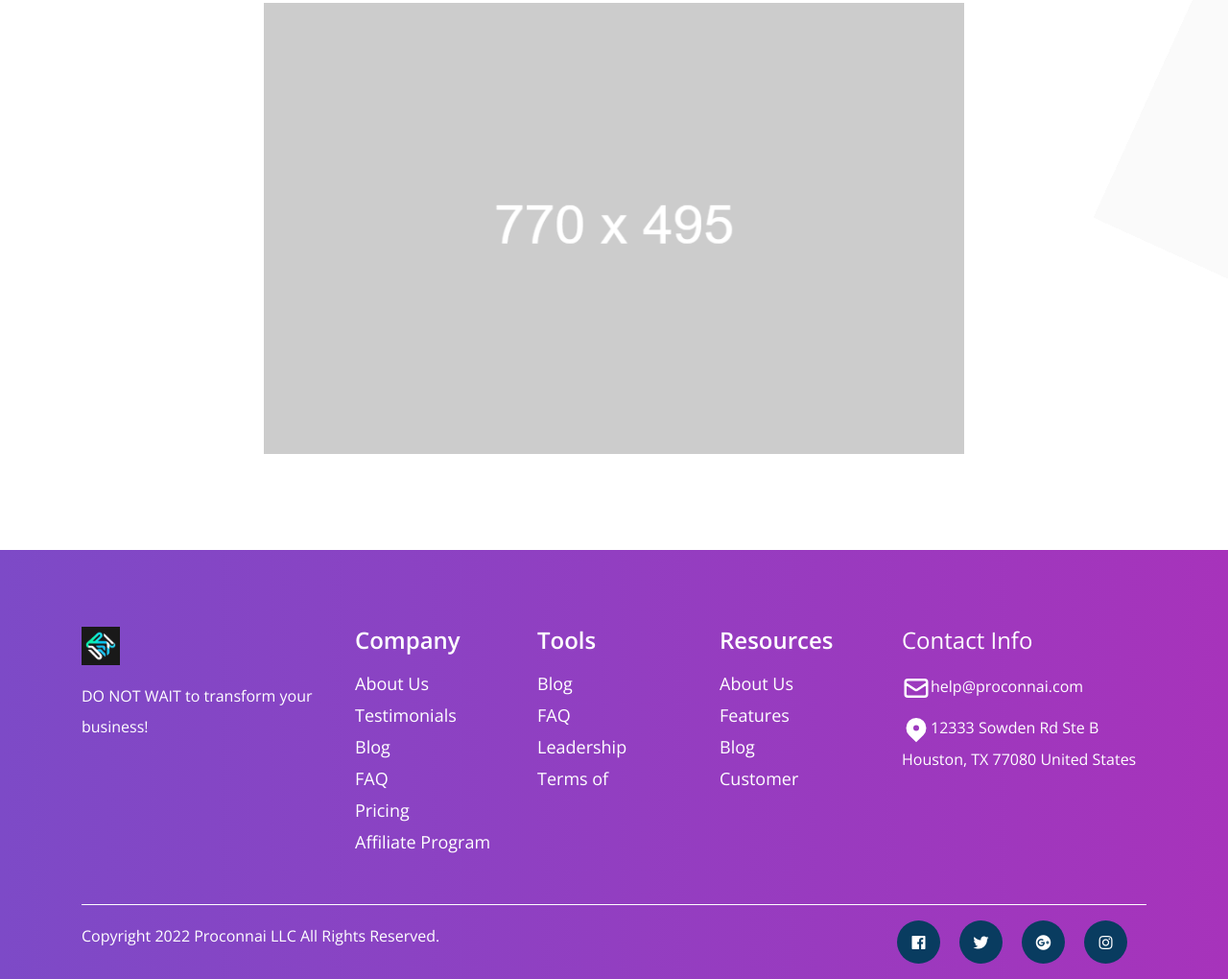
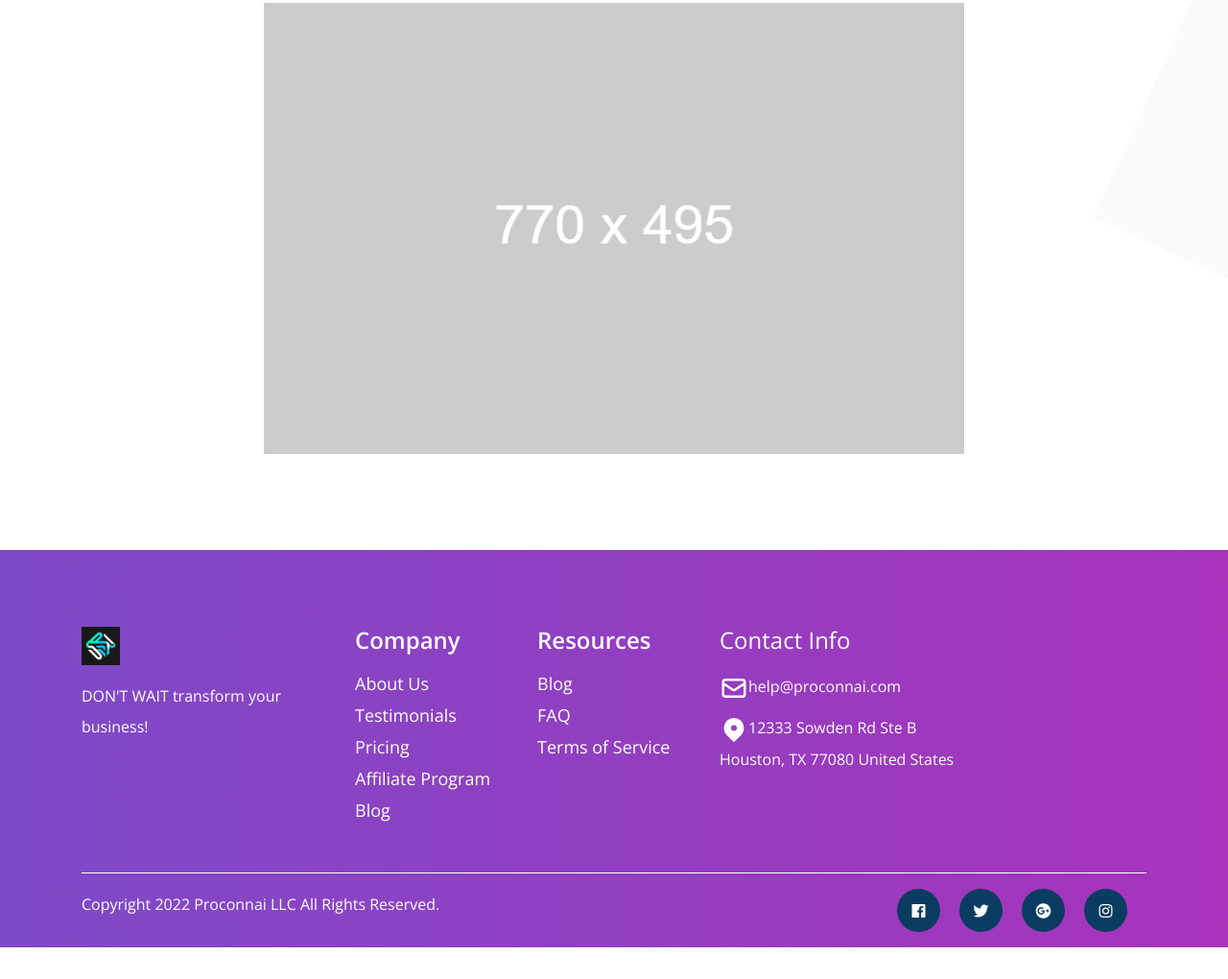
Before and after one commit to Proconnai/website, a plain HTML site: page index.html in a window 1280 px wide. Shown: the part 4916-5936 px from the top of the page at 96% size. After the commit the page ends 5903 px from the top, so only its background shows below. Drawn offline with nearby package versions, Linux system fonts and the light colour scheme; files whose address does not match are found by name.

Commit message:
Update index.html
fix a html span error

```diff
--- a/index.html
+++ b/index.html
@@ -306,7 +306,7 @@
                             </div>
                             <div class="widget">
                                 <div class="textwidget">
-                                    <p class="mt-3"><span></span>DO NOT WAIT to transform your business!</span></p>
+                                    <p class="mt-3"><span>DON'T WAIT  transform your business!</span></p>
                                 </div>
                             </div>
                         </div>
@@ -317,23 +317,9 @@
                                     <ul id="menu-footer1" class="menu">
                                         <li class="menu-item"><a href="#">About Us</a></li>
                                         <li class="menu-item"><a href="#">Testimonials</a></li>
-                                        <li class="menu-item"><a href="#">Blog</a></li>
-                                        <li class="menu-item"><a href="#">FAQ</a></li>
                                         <li class="menu-item"><a href="#">Pricing</a></li>
                                         <li class="menu-item"><a href="#">Affiliate Program</a></li>
-                                    </ul>
-                                </div>
-                            </div>
-                        </div>
-                        <div class="col-lg-2 col-md-6 col-sm-6 ">
-                            <div class="widget">
-                                <h4 class="footer-title iq-rmt-30">Tools</h4>
-                                <div class="menu-footer2-container">
-                                    <ul id="menu-footer2" class="menu">
                                         <li class="menu-item"><a href="#">Blog</a></li>
-                                        <li class="menu-item"><a href="#">FAQ</a></li>
-                                        <li class="menu-item"><a href="#">Leadership</a></li>
-                                        <li class="menu-item"><a href="#">Terms of</a></li>
                                     </ul>
                                 </div>
                             </div>
@@ -341,12 +327,11 @@
                         <div class="col-lg-2 col-md-6 col-sm-6 ">
                             <div class="widget">
                                 <h4 class="footer-title iq-rmt-30">Resources</h4>
-                                <div class="menu-footer1-container">
-                                    <ul id="menu-footer1-1" class="menu">
-                                        <li class="menu-item"><a href="#">About Us</a></li>
-                                        <li class="menu-item"><a href="#">Features</a></li>
+                                <div class="menu-footer2-container">
+                                    <ul id="menu-footer2" class="menu">
                                         <li class="menu-item"><a href="#">Blog</a></li>
-                                        <li class="menu-item"><a href="#">Customer</a></li>
+                                        <li class="menu-item"><a href="#">FAQ</a></li>
+                                        <li class="menu-item"><a href="#">Terms of Service</a></li>
                                     </ul>
                                 </div>
                             </div>
```
